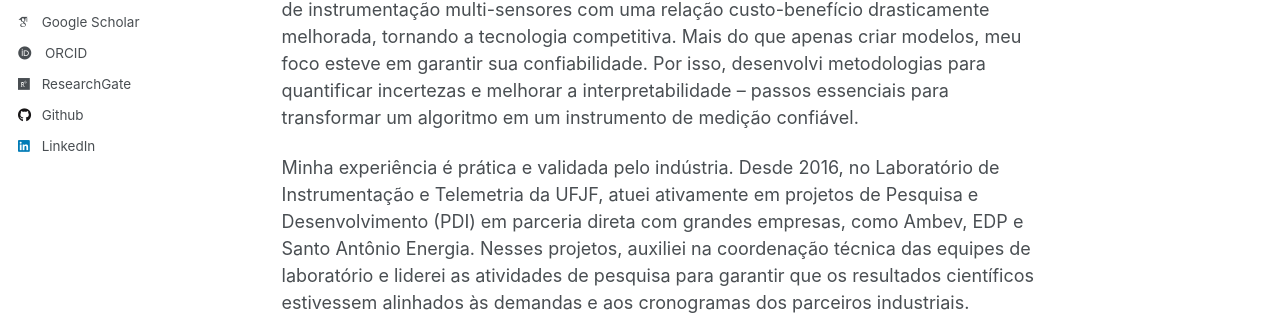
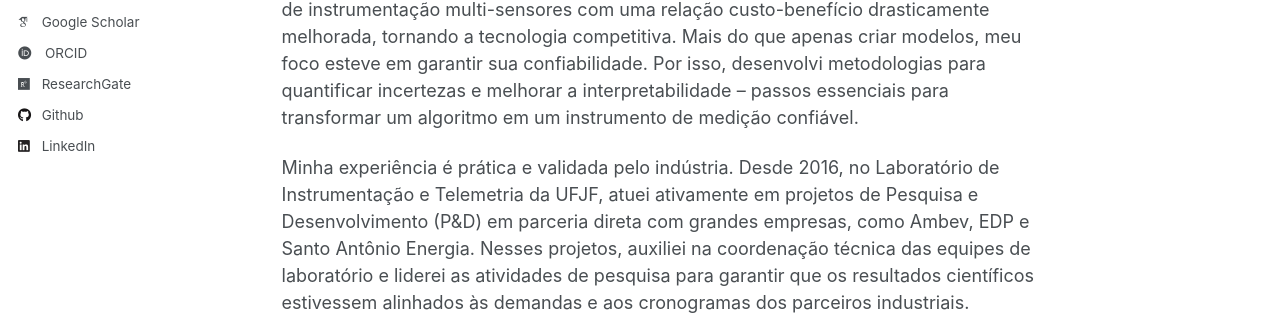
Before and after one commit to felipebarino/felipebarino.github.io, a Jekyll site: the page built from _pages/about.md, in a window 1280 px wide. Shown: the part 469-799 px from the top of the page. Built offline with Jekyll 4.4.1, drawn with Linux system fonts in a browser that asks for light colours; some web fonts are replaced.

Commit message:
linkedin color

```diff
--- a/_pages/about.md
+++ b/_pages/about.md
@@ -13,7 +13,7 @@ Como especilista em instrumentação, conecto o mundo físico ao digital para ge
 
 A minha proposta foi unir esta tecnologia com Machine Learning para criar um esquema de instrumentação multi-sensores com uma relação custo-benefício drasticamente melhorada, tornando a tecnologia competitiva. Mais do que apenas criar modelos, meu foco esteve em garantir sua confiabilidade. Por isso, desenvolvi metodologias para quantificar incertezas e melhorar a interpretabilidade – passos essenciais para transformar um algoritmo em um instrumento de medição confiável.
 
-Minha experiência é prática e validada pelo indústria. Desde 2016, no Laboratório de Instrumentação e Telemetria da UFJF, atuei ativamente em projetos de Pesquisa e Desenvolvimento (PDI) em parceria direta com grandes empresas, como Ambev, EDP e Santo Antônio Energia. Nesses projetos, auxiliei na coordenação técnica das equipes de laboratório e liderei as atividades de pesquisa para garantir que os resultados científicos estivessem alinhados às demandas e aos cronogramas dos parceiros industriais.
+Minha experiência é prática e validada pelo indústria. Desde 2016, no Laboratório de Instrumentação e Telemetria da UFJF, atuei ativamente em projetos de Pesquisa e Desenvolvimento (P&D) em parceria direta com grandes empresas, como Ambev, EDP e Santo Antônio Energia. Nesses projetos, auxiliei na coordenação técnica das equipes de laboratório e liderei as atividades de pesquisa para garantir que os resultados científicos estivessem alinhados às demandas e aos cronogramas dos parceiros industriais.
 
 Atividades
 ---
--- a/_sass/_variables.scss
+++ b/_sass/_variables.scss
@@ -86,7 +86,7 @@ $google-plus-color          : #dd4b39;
 $instagram-color            : #517fa4;
 $kaggle-color               : #20c0ff;
 $lastfm-color               : #d51007;
-$linkedin-color             : #007bb6;
+$linkedin-color             : #232122; /*#007bb6;*/
 $mastodon-color             : #6364ff;
 $orcid-color                : #a6ce39;
 $pinterest-color            : #cb2027;
```
